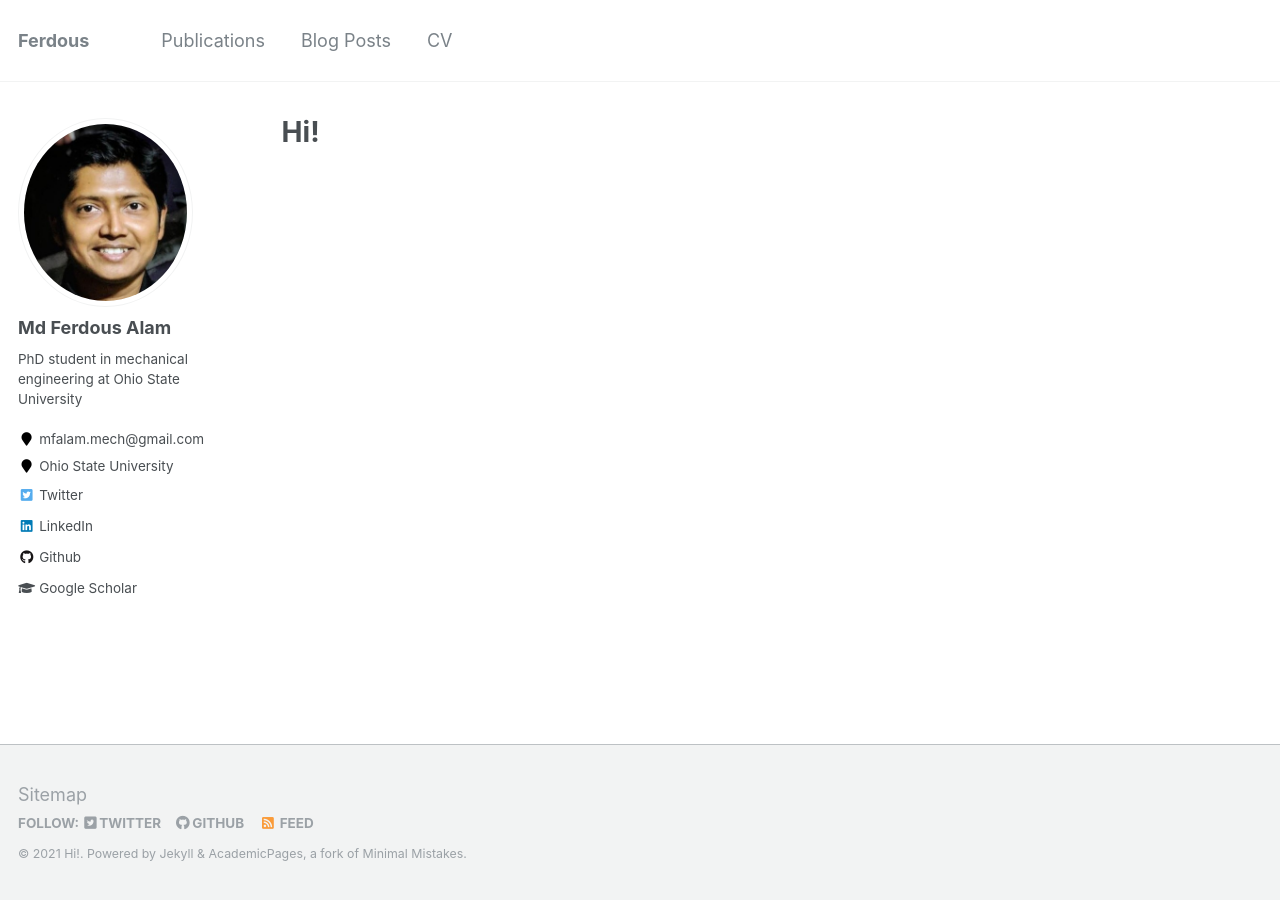
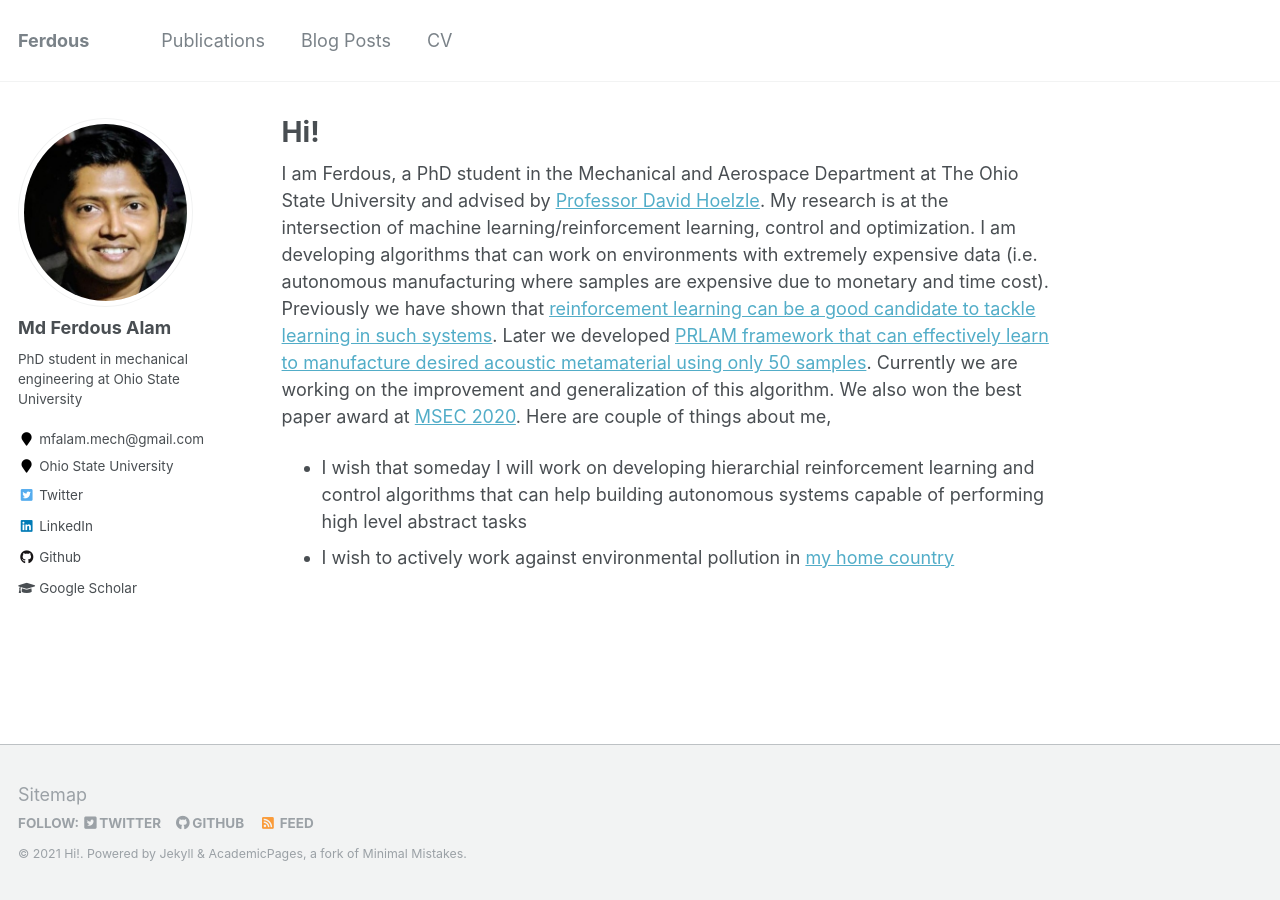
Before and after one commit to ghost-083/ghost-083.github.io, a Jekyll site: the page built from _pages/about.md, in a window 1280 px wide. Built offline with Jekyll 4.4.1, drawn with Linux system fonts in a browser that asks for light colours.

Commit message:
Trigger rebuild

```diff
--- a/_pages/about.md
+++ b/_pages/about.md
@@ -7,3 +7,7 @@ redirect_from:
   - /about/
   - /about.html
 ---
+
+I am Ferdous, a PhD student in the Mechanical and Aerospace Department at The Ohio State University and advised by [Professor David Hoelzle](https://mae.osu.edu/people/hoelzle.1). My research is at the intersection of machine learning/reinforcement learning, control and optimization. I am developing algorithms that can work on environments with extremely expensive data (i.e. autonomous manufacturing where samples are expensive due to monetary and time cost). Previously we have shown that [reinforcement learning can be a good candidate to tackle learning in such systems](https://asmedigitalcollection.asme.org/MSEC/proceedings-abstract/MSEC2020/84263/V002T07A009/1095697). Later we developed [PRLAM framework that can effectively learn to manufacture desired acoustic metamaterial using only 50 samples](). Currently we are working on the improvement and generalization of this algorithm. We also won the best paper award at [MSEC 2020](https://event.asme.org/MSEC-2020). Here are couple of things about me,
+* I wish that someday I will work on developing hierarchial reinforcement learning and control algorithms that can help building autonomous systems capable of performing high level abstract tasks
+* I wish to actively work against environmental pollution in [my home country](https://www.thedailystar.net/environment/environment-pollution-in-dhaka-bangladesh-18000-died-world-bank-report-1634566)
```
